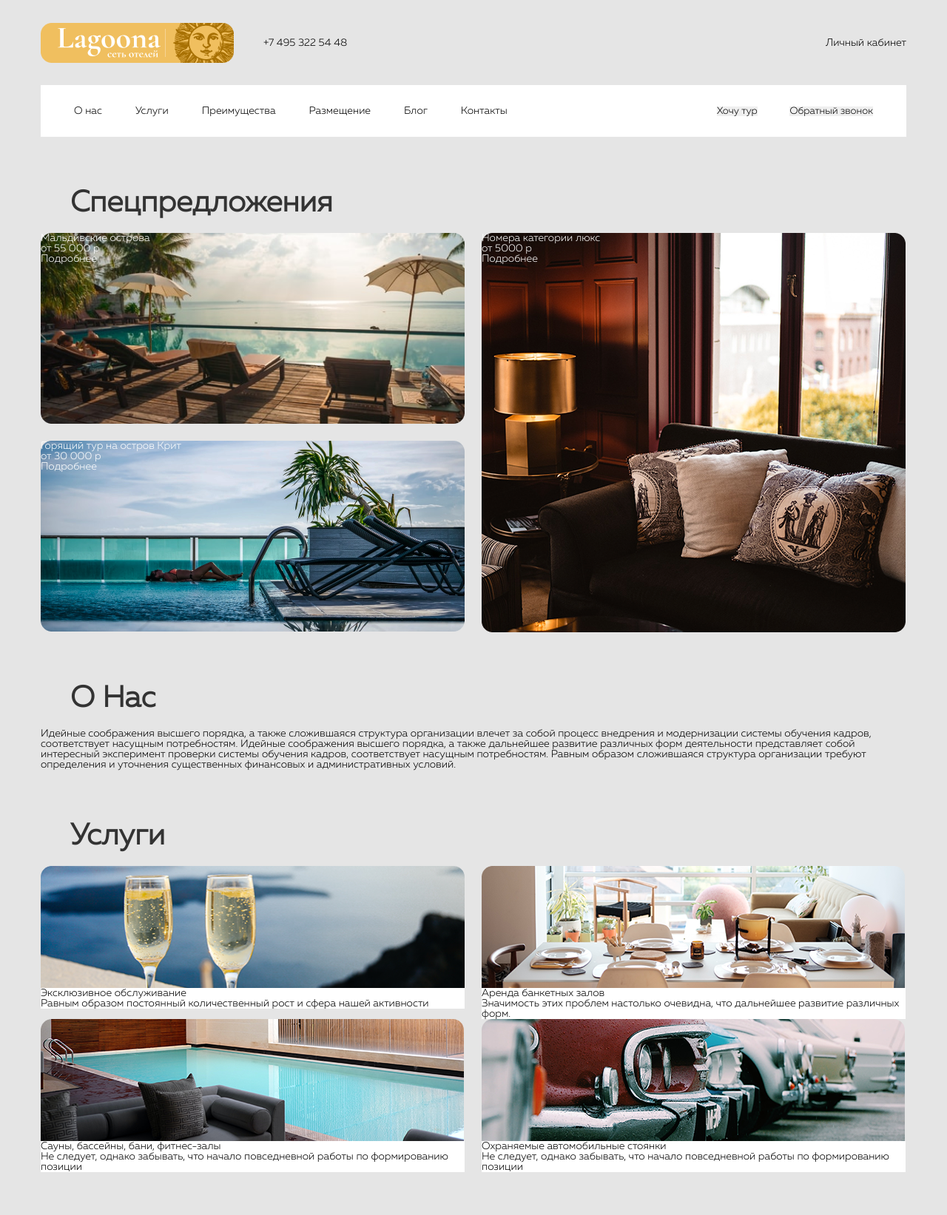
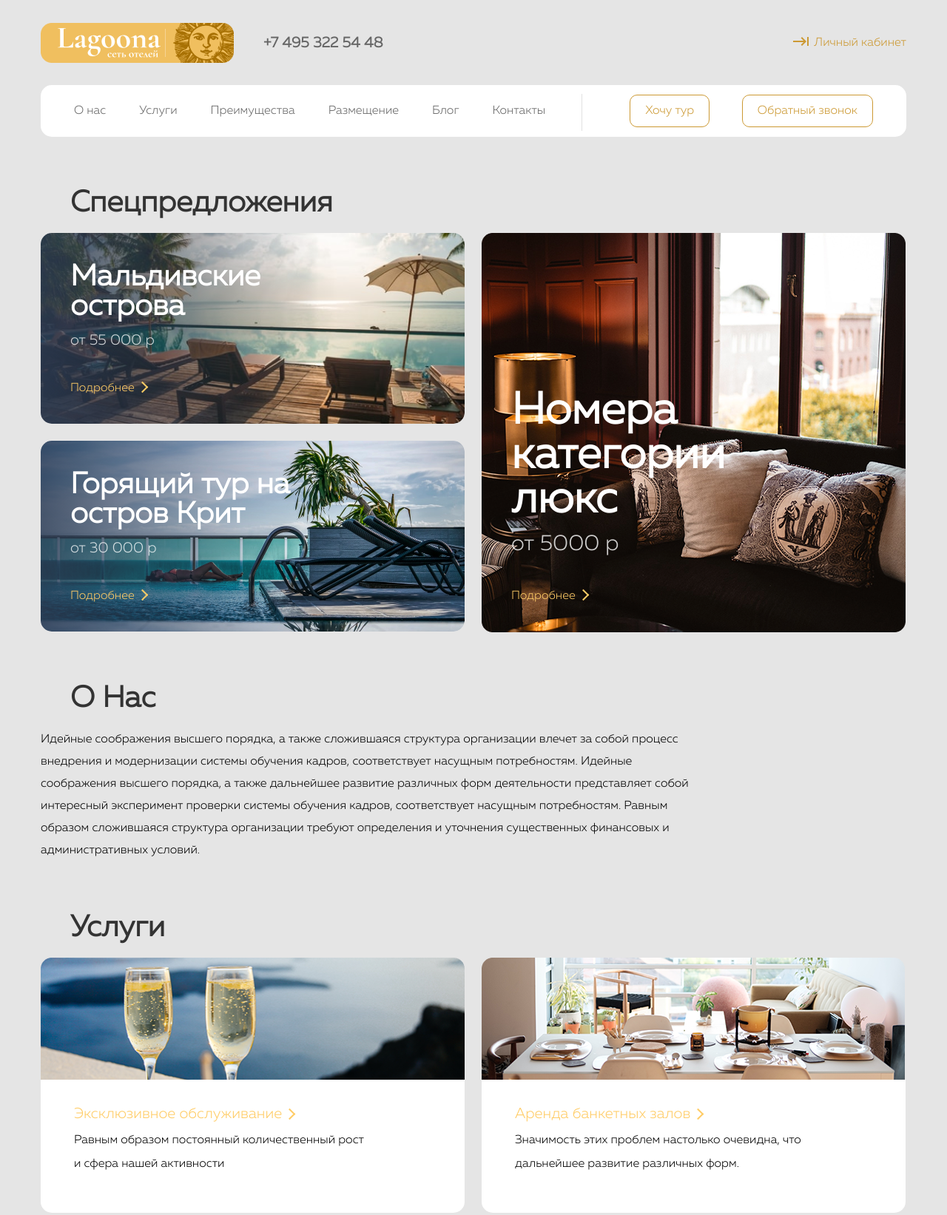
Before and after one commit to jenyasn97/lagoona, a plain HTML site: page index.html in a window 1280 px wide. Shown: the top 1643 px of the page at 74% size. Drawn offline with Linux system fonts and the light colour scheme; files whose address does not match are found by name.

Commit message:
stylized blocks through CSS

```diff
--- a/css/style.css
+++ b/css/style.css
@@ -87,6 +87,26 @@ body a {
   color: black;
 }
 
+.btn {
+  padding: 13px 20px;
+  font-size: 16px;
+  line-height: 16px;
+  color: #cc9933;
+  background-color: transparent;
+  border: 1px solid #cc9933;
+  border-radius: 10px;
+}
+
+.btn:hover {
+  color: #fff;
+  background: #cc9933;
+  transition: 0.3s linear;
+}
+
+.btn:active {
+  background: #a47312;
+}
+
 .title {
   font-size: 40px;
   font-weight: 700;
@@ -99,6 +119,29 @@ body a {
   margin: 0 auto;
   max-width: 1200px;
   padding: 0 15px;
+}
+
+.more {
+  margin-top: 47px;
+  font-size: 16px;
+  line-height: 16px;
+  color: #ffcc66;
+}
+
+.more::after {
+  content: "";
+  display: inline-block;
+  width: 11px;
+  height: 11px;
+  margin-left: 5px;
+  border-bottom: 2px solid #ffcc66;
+  border-right: 2px solid #ffcc66;
+  transform: rotate(-45deg);
+}
+
+.more:hover {
+  font-size: 18px;
+  transition: 0.3s linear;
 }
 
 .header__top {
@@ -121,6 +164,7 @@ body a {
   min-height: 70px;
   height: 100%;
   background: #fff;
+  border-radius: 15px;
 }
 
 .header__nav {
@@ -135,12 +179,63 @@ body a {
   margin-right: 40px;
 }
 
+.left--header__link {
+  font-weight: 700;
+  font-size: 20px;
+  line-height: 20px;
+  color: #666666;
+}
+
+.right--header__link {
+  font-size: 16px;
+  line-height: 16px;
+  color: #cc9933;
+}
+
+.right--header__link::before {
+  content: "";
+  display: inline-block;
+  width: 21px;
+  height: 12px;
+  background: url("/img/arrow-right.svg");
+  margin-right: 7px;
+}
+
+.nav--header {
+  position: relative;
+}
+
+.nav--header:after {
+  content: "";
+  position: absolute;
+  width: 1px;
+  height: 50px;
+  right: -50px;
+  top: -15px;
+  background: #e1e1e1;
+}
+
 .nav--header__list {
   display: flex;
 }
 
+.nav--header__item {
+  font-size: 16px;
+  line-height: 16px;
+  font-weight: 500;
+}
+
 .nav--header__item:not(:last-child) {
   margin-right: 45px;
+}
+
+.nav--header__link {
+  color: #666666;
+}
+
+.nav--header__link:hover {
+  color: #cc9933;
+  transition: 0.3s linear;
 }
 
 .btn--header__button:not(:last-child) {
@@ -155,6 +250,10 @@ body a {
   display: flex;
 }
 
+.contenet--special a {
+  color: #ffffff;
+}
+
 .contenet--special__left {
   margin-right: 23px;
 }
@@ -164,34 +263,85 @@ body a {
   flex-direction: column;
 }
 
+.contenet--special__left-item {
+  border-radius: 15px;
+  background-size: contain;
+  background-repeat: no-repeat;
+}
+
 .contenet--special__left-item:not(:last-child) {
   margin-bottom: 23px;
 }
 
 .contenet--special__left-link {
-  position: relative;
+  display: block;
+  width: 573px;
+  height: 258px;
+  padding: 40px;
 }
 
 .contenet--special__left-text {
-  position: absolute;
-  color: white;
-  position: absolute;
-  top: 0;
+  max-width: 299px;
+}
+
+.contenet--special__left-title {
+  font-weight: 700;
+  font-size: 40px;
+  line-height: 40px;
+}
+
+.contenet--special__left-price {
+  margin-top: 15px;
+  font-size: 20px;
+  line-height: 20px;
+  opacity: 0.8;
 }
 
 .contenet--special__right-link {
-  position: relative;
+  display: block;
+  width: 573px;
+  height: 540px;
+  padding: 211px 40px 40px;
 }
 
 .contenet--special__right-text {
-  position: absolute;
-  color: white;
-  position: absolute;
-  top: 0;
+  max-width: 299px;
+}
+
+.contenet--special__right-title {
+  font-weight: 700;
+  font-size: 60px;
+  line-height: 60px;
+}
+
+.contenet--special__right-price {
+  margin-top: 15px;
+  font-size: 30px;
+  line-height: 30px;
+  opacity: 0.8;
+}
+
+.maldives {
+  background: linear-gradient(90deg, rgba(48, 64, 89, 0.84) -2.9%, rgba(53, 65, 83, 0) 65.7%), url(/img/Rectangle-14.png);
+}
+
+.krit {
+  background: linear-gradient(90deg, rgba(48, 64, 89, 0.84) -2.9%, rgba(53, 65, 83, 0) 65.7%), url(/img/Rectangle-15.png);
+}
+
+.luxe {
+  background: url(/img/33-1.png);
 }
 
 .section-about {
   margin-top: 70px;
+}
+
+.section-about__text {
+  max-width: 888px;
+  font-size: 16px;
+  line-height: 30px;
+  color: #000000;
 }
 
 .section-services {
@@ -203,6 +353,10 @@ body a {
   flex-wrap: wrap;
 }
 
+.section-services__list:not(:last-child) {
+  margin-bottom: 23px;
+}
+
 .section-services__item {
   max-width: 573px;
 }
@@ -212,7 +366,26 @@ body a {
 }
 
 .section-services__text {
+  padding: 26px 126px 50px 45px;
   background: #fff;
+  border-radius: 0 0 15px 15px;
+}
+
+.section-services__title {
+  margin-top: 0;
+  font-weight: 500;
+  font-size: 20px;
+  line-height: 200%;
+}
+
+.section-services__title:hover {
+  font-size: 21px;
+}
+
+.section-services__decription {
+  font-size: 16px;
+  line-height: 32px;
+  color: #000000;
 }
 
 .section-benefits {
@@ -224,14 +397,26 @@ body a {
   flex-wrap: wrap;
 }
 
+.section-benefits__list:not(:last-child) {
+  margin-bottom: 23px;
+}
+
 .section-benefits__item {
   max-width: 275px;
   padding: 40px 42px 41px 45px;
+  border-radius: 15px;
   background: #fff;
 }
 
 .section-benefits__item:not(:nth-child(4n)) {
   margin-right: 23px;
+}
+
+.section-benefits__decription {
+  margin-top: 10px;
+  font-size: 16px;
+  line-height: 28px;
+  color: #000000;
 }
 
 .section-accommodation {
@@ -243,6 +428,10 @@ body a {
   flex-wrap: wrap;
 }
 
+.section-accommodation__list:not(:last-child) {
+  margin-bottom: 23px;
+}
+
 .section-accommodation__item {
   max-width: 374px;
   min-height: 440px;
@@ -252,12 +441,74 @@ body a {
   margin-right: 23px;
 }
 
+.section-accommodation__item:hover {
+  transform: scale(1.01);
+  transition: .3s linear;
+}
+
 .section-accommodation__info {
   background: #fff;
   padding: 36px 45px 41px;
+}
+
+.section-accommodation__link {
+  position: absolute;
+  left: 54px;
+  bottom: 27px;
+  font-weight: 500;
+  font-size: 20px;
+  line-height: 200%;
+  color: #fff;
+}
+
+.section-accommodation__link:hover {
+  font-size: 21px;
+}
+
+.info {
+  font-size: 16px;
+  line-height: 16px;
+  border-radius: 0 0 15px 15px;
+}
+
+.info__price {
+  position: relative;
+  display: flex;
+  color: #999999;
+}
+
+.info__price-bold {
+  padding: 0 4px;
+  font-weight: 700;
+  font-size: 20px;
+  line-height: 20px;
+  color: #000000;
+}
+
+.info__star {
+  position: absolute;
+  top: 3px;
+  right: 0;
 }
 
 .info__star-item {
   width: 14px;
   height: 14px;
 }
+
+.info__lagoona {
+  margin: 16px 0;
+  color: #000000;
+}
+
+.info__country {
+  color: #999999;
+}
+
+.info__btn {
+  margin-top: 20px;
+}
+
+.big-item {
+  position: relative;
+}
--- a/index.html
+++ b/index.html
@@ -5,6 +5,7 @@
   <meta charset="UTF-8">
   <meta http-equiv="X-UA-Compatible" content="IE=edge">
   <meta name="viewport" content="width=device-width, initial-scale=1.0">
+  <link rel="icon" type="image/png" sizes="96x96" href="/img/favicon.png">
   <link rel="stylesheet" href="/css/style.css">
   <title>Lagoona сеть отелей</title>
 </head>
@@ -14,7 +15,9 @@
     <div class="container">
       <div class="header__top">
         <div class="header__left left--header">
-          <img src="/img/logo.png" alt="Логотип Lagoona сеть отелей" class="left--header__logo">
+          <a href="#">
+            <img src="/img/logo.png" alt="Логотип Lagoona сеть отелей" class="left--header__logo">
+          </a>
           <a href="tel:+74953225448" class="left--header__link">+7 495 322 54 48</a>
         </div>
         <div class="header__right right--header">
@@ -44,6 +47,7 @@
             </li>
           </ul>
         </nav>
+
         <div class="header__btn btn--header">
           <button class="btn--header__button btn">Хочу тур</button>
           <button class="btn--header__button btn">Обратный звонок</button>
@@ -61,35 +65,32 @@
         <div class="section-special__content contenet--special">
           <div class="contenet--special__left">
             <ul class="contenet--special__left-list">
-              <li class="contenet--special__left-item">
+              <li class="contenet--special__left-item maldives">
                 <a href="#" class="contenet--special__left-link">
-                  <img src="/img/Rectangle-14.png" alt="Фото мальдивских островов" class="contenet--special__left-img">
                   <div class="contenet--special__left-text">
                     <h3 class="contenet--special__left-title">Мальдивские острова</h3>
                     <p class="contenet--special__left-price">от 55 000 р</p>
-                    <div class="contenet--special__left-more">Подробнее</div>
+                    <div class="contenet--special__left-more more">Подробнее</div>
                   </div>
                 </a>
               </li>
-              <li class="contenet--special__left-item">
+              <li class="contenet--special__left-item krit">
                 <a href="#" class="contenet--special__left-link">
-                  <img src="/img/Rectangle-15.png" alt="Фото остров Крит" class="contenet--special__left-img">
                   <div class="contenet--special__left-text">
                     <h3 class="contenet--special__left-title">Горящий тур на остров Крит</h3>
                     <p class="contenet--special__left-price">от 30 000 р</p>
-                    <div class="contenet--special__left-more">Подробнее</div>
+                    <div class="contenet--special__left-more more">Подробнее</div>
                   </div>
                 </a>
               </li>
             </ul>
           </div>
           <div class="contenet--special__right">
-            <a href="#" class="contenet--special__right-link">
-              <img src="/img/33-1.png" alt="Фото номера люкс" class="contenet--special__right-img">
+            <a href="#" class="contenet--special__right-link luxe">
               <div class="contenet--special__right-text">
                 <h1 class="contenet--special__right-title">Номера категории люкс</h1>
                 <p class="contenet--special__right-price">от 5000 р</p>
-                <div class="contenet--special__right-more">Подробнее</div>
+                <div class="contenet--special__right-more more">Подробнее</div>
               </div>
             </a>
           </div>
@@ -121,9 +122,9 @@
             <a href="#" class="section-services__link">
               <img src="/img/10.png" alt="Фото бокалов" class="section-services__img">
               <div class="section-services__text">
-                <h4 class="section-services__title">Эксклюзивное обслуживание</h4>
+                <h4 class="section-services__title more">Эксклюзивное обслуживание</h4>
                 <p class="section-services__decription">Равным образом постоянный количественный рост и сфера нашей
-                  активности</p>
+                  активности </p>
               </div>
             </a>
           </li>
@@ -131,17 +132,19 @@
             <a href="#" class="section-services__link">
               <img src="/img/15.png" alt="Фото банкетного зала" class="section-services__img">
               <div class="section-services__text">
-                <h4 class="section-services__title">Аренда банкетных залов</h4>
+                <h4 class="section-services__title more">Аренда банкетных залов</h4>
                 <p class="section-services__decription">Значимость этих проблем настолько очевидна, что дальнейшее
                   развитие различных форм.</p>
               </div>
             </a>
           </li>
+        </ul>
+        <ul class="section-services__list">
           <li class="section-services__item">
             <a href="#" class="section-services__link">
               <img src="/img/12.png" alt="Фото бассейна" class="section-services__img">
               <div class="section-services__text">
-                <h4 class="section-services__title">Сауны, бассейны, бани, фитнес-залы</h4>
+                <h4 class="section-services__title more">Сауны, бассейны, бани, фитнес-залы</h4>
                 <p class="section-services__decription">Не следует, однако забывать, что начало повседневной работы по
                   формированию позиции</p>
               </div>
@@ -151,7 +154,7 @@
             <a href="#" class="section-services__link">
               <img src="/img/carlo-d-agnolo-aFxSh_l4fbY-unsplash.png" alt="Фото машин" class="section-services__img">
               <div class="section-services__text">
-                <h4 class="section-services__title">Охраняемые автомобильные стоянки</h4>
+                <h4 class="section-services__title more">Охраняемые автомобильные стоянки</h4>
                 <p class="section-services__decription">Не следует, однако забывать, что начало повседневной работы по
                   формированию позиции</p>
               </div>
@@ -352,6 +355,8 @@
             <p class="section-benefits__decription">Повседневная практика показывает, что сложившаяся структура
               организации</p>
           </li>
+        </ul>
+        <ul class="section-benefits__list">
           <li class="section-benefits__item">
             <svg width="66" height="66" viewbox="0 0 66 66" fill="none" xmlns="http://www.w3.org/2000/svg"
               class="section-benefits__img">
@@ -571,6 +576,8 @@
               <button class="info__btn btn">Номера</button>
             </div>
           </li>
+        </ul>
+        <ul class="section-accommodation__list">
           <li class="section-accommodation__item">
             <img src="/img/29-1.png" alt="фото Lagoona mentira piadosa" class="section-accommodation__img">
             <div class="section-accommodation__info info">
@@ -622,6 +629,8 @@
               <button class="info__btn btn">Номера</button>
             </div>
           </li>
+        </ul>
+        <ul class="section-accommodation__list">
           <li class="section-accommodation__item">
             <img src="/img/27.png" alt="фото Lagoona mentira piadosa" class="section-accommodation__img">
             <div class="section-accommodation__info info">
@@ -656,9 +665,9 @@
               <button class="info__btn btn">Номера</button>
             </div>
           </li>
-          <li class="section-accommodation__item">
+          <li class="section-accommodation__item big-item">
             <img src="/img/41.png" alt="фото Lagoona" class="section-accommodation__img">
-            <a href="#" class="section-accommodation__link">Посмотреть все варианты</a>
+            <a href="#" class="section-accommodation__link more">Посмотреть все варианты</a>
           </li>
         </ul>
       </div>
```
Also changed, not shown: img/arrow-left.svg (added), img/arrow-right.svg (added), img/favicon.png (added).
